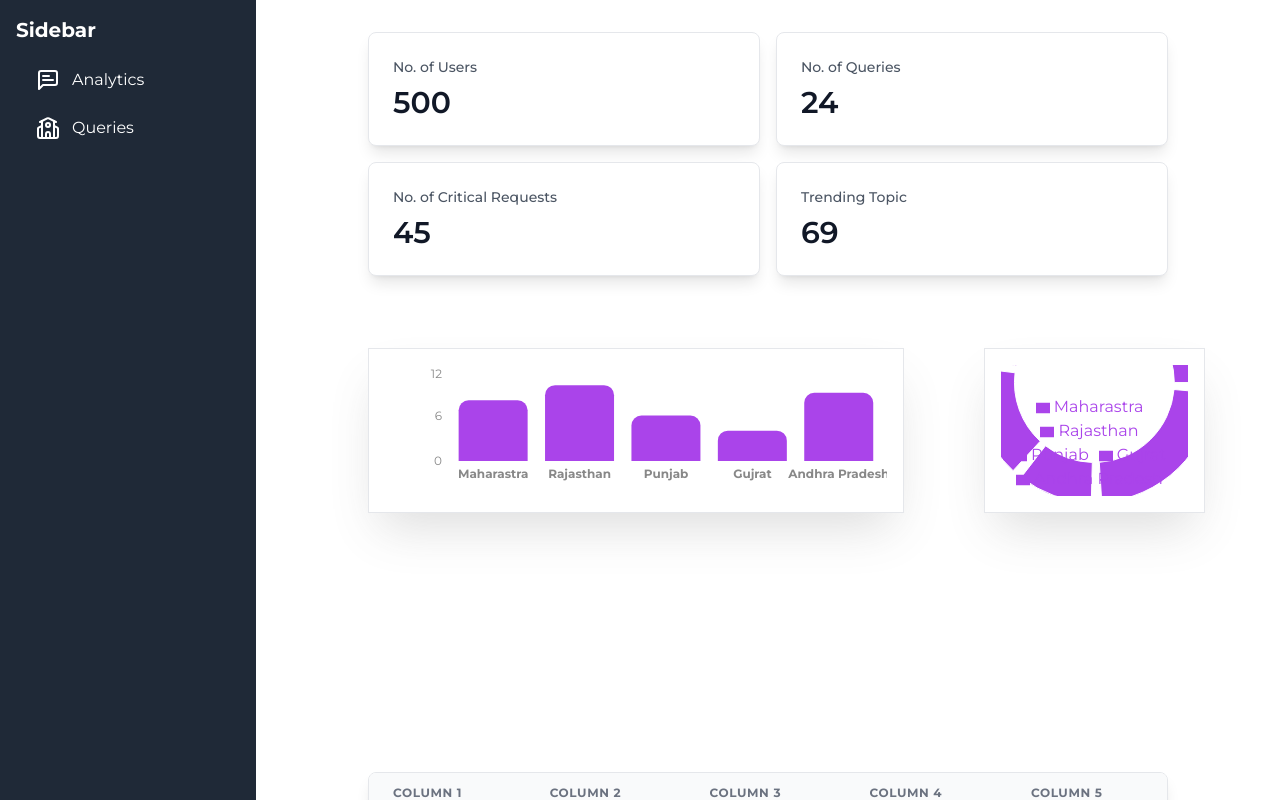
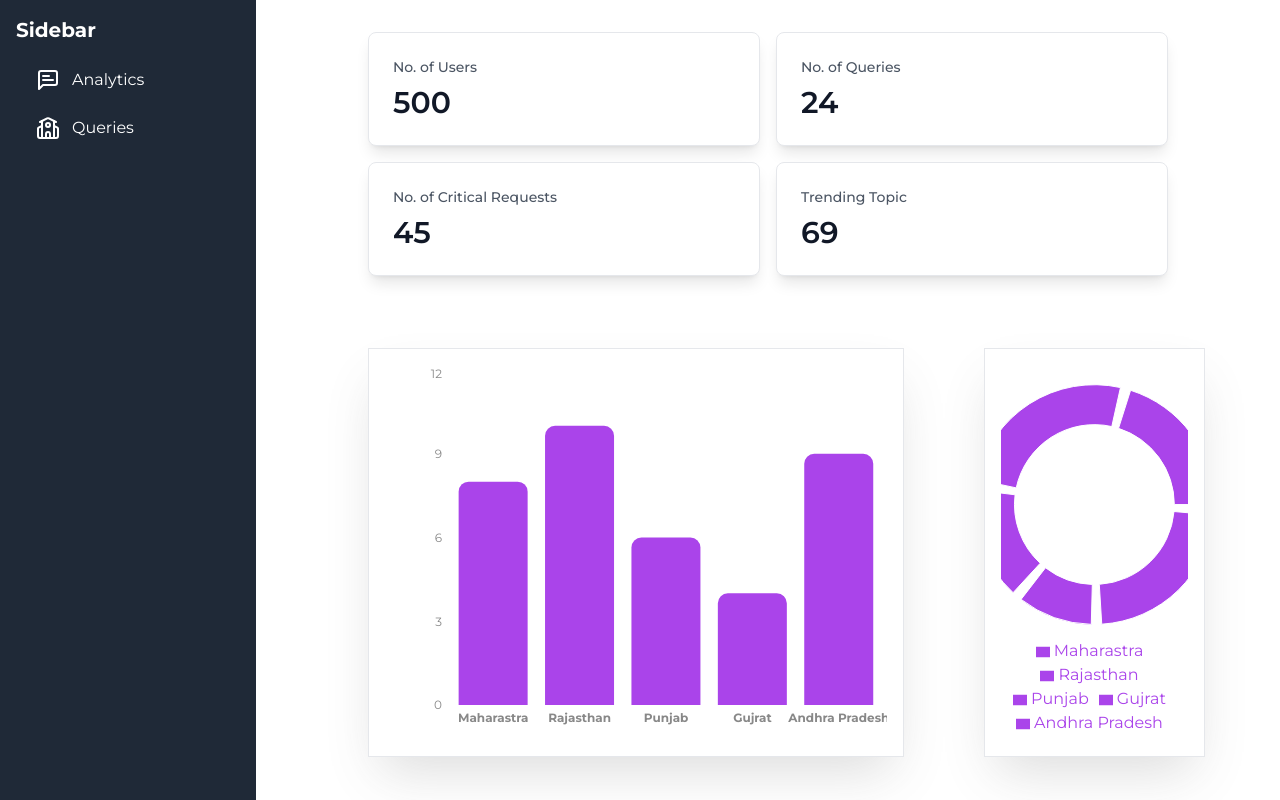
Before and after one commit to NilanchalaPanda/campusPro, a Next.js app: page /admin/analytics in a window 1280 px wide. Built offline with nearby package versions, Linux system fonts and the light colour scheme; no server answers.

Commit message:
minor changes

```diff
--- a/app/(AdminInterface)/admin/analytics/page.jsx
+++ b/app/(AdminInterface)/admin/analytics/page.jsx
@@ -13,40 +13,7 @@ const data = [
   { name: 'Andhra Pradesh', pv: 9, amt: 9 },
 ]
 
-const data01 = [
-  { name: 'Group A', value: 400 },
-  { name: 'Group B', value: 300 },
-  { name: 'Group C', value: 300 },
-  { name: 'Group D', value: 200 },
-]
 
-const data3 = [
-  { name: 'Page A', uv: 4000, pv: 2400, amt: 2400 },
-  { name: 'Page B', uv: 3000, pv: 1398, amt: 2210 },
-  { name: 'Page C', uv: 2000, pv: 9800, amt: 2290 },
-  { name: 'Page D', uv: 2780, pv: 3908, amt: 2000 },
-  { name: 'Page E', uv: 1890, pv: 4800, amt: 2181 },
-  { name: 'Page F', uv: 2390, pv: 3800, amt: 2500 },
-  { name: 'Page G', uv: 3490, pv: 4300, amt: 2100 },
-]
-
-const data4 = [
-  { subject: 'Math', A: 120, B: 110, fullMark: 150 },
-  { subject: 'Chinese', A: 98, B: 130, fullMark: 150 },
-  { subject: 'English', A: 86, B: 130, fullMark: 150 },
-  { subject: 'Geography', A: 99, B: 100, fullMark: 150 },
-  { subject: 'Physics', A: 85, B: 90, fullMark: 150 },
-  { subject: 'History', A: 65, B: 85, fullMark: 150 },
-]
-
-const data5 = [
-  { name: 'Page A', uv: 590, pv: 800, amt: 1400, cnt: 490 },
-  { name: 'Page B', uv: 868, pv: 967, amt: 1506, cnt: 590 },
-  { name: 'Page C', uv: 1397, pv: 1098, amt: 989, cnt: 350 },
-  { name: 'Page D', uv: 1480, pv: 1200, amt: 1228, cnt: 480 },
-  { name: 'Page E', uv: 1520, pv: 1108, amt: 1100, cnt: 460 },
-  { name: 'Page F', uv: 1400, pv: 680, amt: 1700, cnt: 380 },
-]
 
 function Analytics() {
   const [userCount, setUserCount] = useState(500)
@@ -74,17 +41,13 @@ function Analytics() {
         <Card subheading='Trending Topic' count={69} />
       </div>
 
-      <div className='relative pt-10' style={{ height: '40vh' }}>
+      <div className='h-[55vh] pt-10' >
         <Graphs
           data={data}
-          data01={data01}
-          data3={data3}
-          data4={data4}
-          data5={data5}
         />
       </div>
 
-      <div className="pt-28">
+      <div className="pt-6">
         <div className="overflow-x-auto rounded-lg shadow-lg border border-gray-200">
           <table className="min-w-full divide-y divide-gray-200">
             <thead className="bg-gray-50">
--- a/components/Graphs.jsx
+++ b/components/Graphs.jsx
@@ -24,7 +24,7 @@ import {
   Scatter,
 } from "recharts";
 
-const Graphs = ({ data, data01, data3, data4, data5 }) => {
+const Graphs = ({ data}) => {
   const [mounted, setMounted] = useState(false);
 
   useEffect(() => {
@@ -36,7 +36,7 @@ const Graphs = ({ data, data01, data3, data4, data5 }) => {
   }
 
   return (
-    <div className="h-[50%]">
+    <div className="h-[100%]">
       {/* Bar and Pie Charts */}
       <div className="grid grid-cols-1 lg:grid-cols-10 gap-20 h-full">
         {/* Bar Chart */}
```
